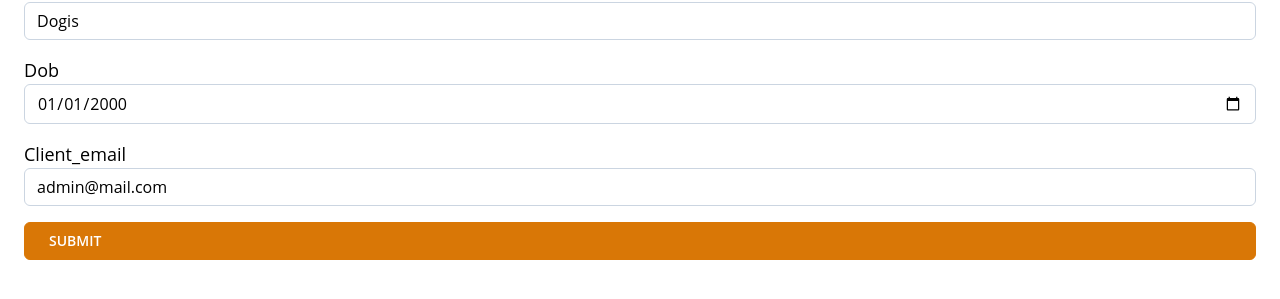
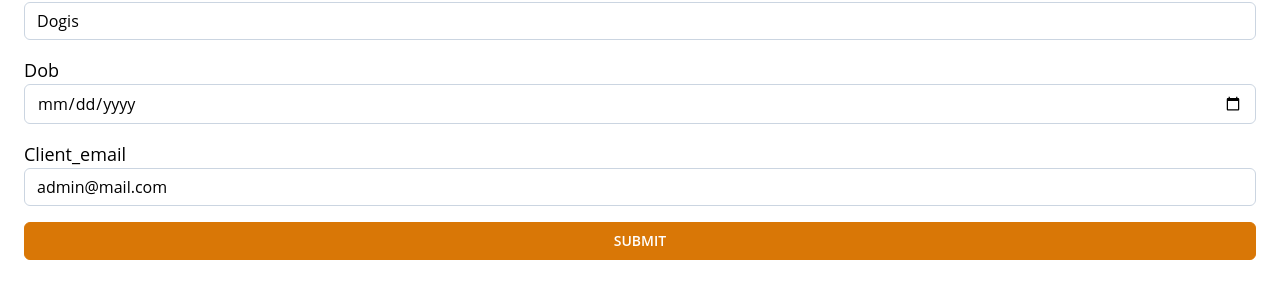
Before and after one commit to Tarvydas-Sarunas/12_pets_meds_practice, a React (Vite) app: page /pets/add in a window 1280 px wide. Shown: the part 147-446 px from the top of the page. Built offline with nearby package versions, Linux system fonts and the light colour scheme.

Commit message:
single pet logs

```diff
--- a/src/App.jsx
+++ b/src/App.jsx
@@ -3,6 +3,7 @@ import Header from "./components/layout/Header";
 import PetsPage from "./pages/PetsPage";
 import MedicationPage from "./pages/MedicationPage";
 import AddPet from "./pages/AddPet";
+import SinglePetPage from "./pages/SinglePetPage";
 
 export default function App() {
   return (
@@ -12,6 +13,7 @@ export default function App() {
         <Route path="/" element={<PetsPage />} />
         <Route path="/medications" element={<MedicationPage />} />
         <Route path="/pets/add" element={<AddPet />} />
+        <Route path="/pets/:petId" element={<SinglePetPage />} />
       </Routes>
     </div>
   );
--- a/src/components/pets/SinglePetCard.jsx
+++ b/src/components/pets/SinglePetCard.jsx
@@ -3,17 +3,17 @@ import Card from '../ui/Card'
 import { Link } from 'react-router-dom'
 import Btn from '../ui/Btn'
 
-export default function SinglePetCard({item: pObj}) {
+export default function SinglePetCard({item: pObj, onHandleDelete}) {
   return (
     <Card className='shadow-lg' li>
             <h3 className="text-xl mb-2 font-bold">{pObj.name}</h3>
             <p >{new Date(pObj.dob).toLocaleDateString()}</p>
             <p className="mb-4">{pObj.client_email}</p>
             <div className="flex gap-1 justify-center">
-              <Link to={'/pets/1'}>
+              <Link to={`/pets/${pObj.id}`}>
               <Btn>View Logs</Btn>
               </Link>
-              <Btn outline>Delete</Btn>
+              <Btn onClick={() => onHandleDelete(pObj.id)} outline>Delete</Btn>
             </div>
           </Card>
   )
--- a/src/components/ui/Btn.jsx
+++ b/src/components/ui/Btn.jsx
@@ -1,5 +1,16 @@
-export default function Btn({children, outline, type = 'button', className = '', onClick = () => {}}) {
+import { Link } from 'react-router-dom';
+
+export default function Button({ onClick = () => {}, children, outline, type = 'button', to }) {
+  const Element = to ? Link : 'button';
   return (
-    <div type={type} className={` ${outline ? ' bg-white  text-main' : ' bg-main text-white'} border-main text-sm border px-6 py-2 uppercase font-semibold rounded-md + ${className}`}onClick={onClick}>{children}</div>
-  )
+    <Element
+      onClick={onClick}
+      className={`${
+        outline ? 'bg-white text-main' : 'bg-main text-white'
+      }  px-6 py-2 text-sm uppercase border font-semibold border-main rounded-md`}
+      type={type}
+      to={to}>
+      {children}
+    </Element>
+  );
 }
--- a/src/hooks/useApiData.jsx
+++ b/src/hooks/useApiData.jsx
@@ -1,9 +1,9 @@
 import axios from "axios"
 import { useEffect, useState } from "react"
 
-export default function useApiData(url) {
+export default function useApiData(url, initData = []) {
 
-  const [data, setData] = useState([])
+  const [data, setData] = useState(initData)
   const [isLoading, setIsLoading] = useState(false)
   const [isError, setIsError] = useState({})
 
--- a/src/pages/AddPet.jsx
+++ b/src/pages/AddPet.jsx
@@ -1,20 +1,20 @@
 import * as Yup from 'yup';
 import axios from "axios"
-import Btn from "../components/ui/Btn";
 import { useFormik } from 'formik';
 import SmartInput from '../components/ui/SmartInput';
 import PageHeader from '../components/layout/PageHeader';
 import { useNavigate } from 'react-router';
+import Btn from '../components/ui/Btn';
 
 
 export default function AddPet() {
-  const url = 'https://glittery-dull-snickerdoodle.glitch.me/v1/pets';
+  const url = 'https://glittery-dull-snickerdoodle.glitch.me/v1/pets/';
 
 
 
   const initialValues = {
     name: 'Dogis',
-    dob: '2000-01-01',
+    dob: '1611273600000',
     client_email: 'admin@mail.com',
   };
 
@@ -38,8 +38,8 @@ export default function AddPet() {
     axios.post(url, dataToSend)
     .then((resp) => {
       console.log('resp data ===', resp.data);
-      if (resp.status === 200) {
-        navigate('/pets')
+      if (resp.data.lastID) {
+        navigate('/')
       }
       console.log('resp ===', resp)})
     .catch((error) => console.warn('ivyko klaida:', error))
@@ -55,7 +55,7 @@ export default function AddPet() {
         <SmartInput name={'name'} formik={formik}/>
         <SmartInput name={'dob'} type={'date'} formik={formik}/>
         <SmartInput name={'client_email'} type={'email'} formik={formik}/>
-        <Btn type="submit">SUBMIT</Btn>
+        <Btn type='submit'>Submit</Btn>
       </form>
     </div>
   );
--- a/src/pages/PetsPage.jsx
+++ b/src/pages/PetsPage.jsx
@@ -2,12 +2,23 @@
 import useApiData from "../hooks/useApiData";
 import SinglePetCard from "../components/pets/SinglePetCard";
 import PageHeader from "../components/layout/PageHeader";
+import axios from "axios";
 
 const url = 'https://glittery-dull-snickerdoodle.glitch.me/v1/pets'
 
 export default function PetsPage() {
 
    const [petsArr, setPetsArr, isLoading] = useApiData(url)
+
+   function handleDelete(petId) {
+    axios.delete(`https://glittery-dull-snickerdoodle.glitch.me/v1/pets/${petId}`)
+      .then((resp) => {
+        console.log('resp ===', resp)
+      })
+      .catch(error => {
+        console.warn('ivyko klaida:', error);
+      })
+  }
 
   return (
     <div className="container">
@@ -16,7 +27,7 @@ export default function PetsPage() {
       {isLoading && <p className="text-4xl px-4 py-3 border rounded-md text-center">Loading...</p>}
       <ul className="grid grid-cols-1 md:grid-cols-2 lg:grid-cols-3 xl:grid-cols-4 gap-5 pb-44">
       {petsArr.map((pObj, index) =>
-          <SinglePetCard key={index} item={pObj}/>
+          <SinglePetCard key={index} item={pObj} onHandleDelete={handleDelete}/>
         )}
       </ul>
     </div>
--- /dev/null
+++ b/src/pages/SinglePetPage.jsx
@@ -0,0 +1,33 @@
+
+import { useParams } from "react-router";
+import PageHeader from "../components/layout/PageHeader";
+import useApiData from "../hooks/useApiData";
+import Card from "../components/ui/Card";
+
+const logsUrl = 'https://glittery-dull-snickerdoodle.glitch.me/v1/logs/'
+
+export default function SinglePetPage() {
+
+  const {petId} = useParams()
+  console.log('petId ===', petId);
+
+  const [curentPetArr, setCurentPetArr, isLoading ] = useApiData(`${logsUrl}/${petId}`)
+  console.log('curentPetArr ===', curentPetArr);
+  const curentPetObj = curentPetArr[0]
+
+  return (
+    <div className="container">
+    <PageHeader link={'/'} pName={`${curentPetObj?.name}: Health Records  `} bName={'Go back'}/>
+
+    <ul className="grid grid-cols-1 md:grid-cols-2 lg:grid-cols-3 gap-4">
+      {curentPetArr.map((lObj) => <Card li key={lObj.status}>
+      <p className="border-b mb-2">Log</p>
+<h3 className="text-2xl font-semibold mb-3">{lObj.status}</h3>
+<p>{lObj.description} </p>
+      </Card>
+      )}
+
+    </ul>
+    </div>
+  )
+}
```
